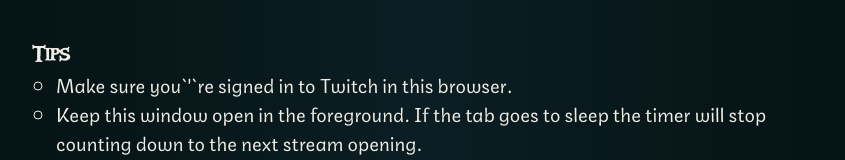
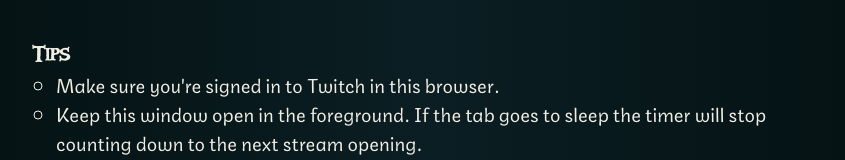
Before and after one commit to Nikomus/orb, a Next.js app: page / in a window 1280 px wide. Shown: the part 728-888 px from the top of the page, without its empty margins (215-1060 px from the left). Built offline with nearby package versions, Linux system fonts and the light colour scheme.

Commit message:
Remove extra backticks

```diff
--- a/pages/index.tsx
+++ b/pages/index.tsx
@@ -163,9 +163,7 @@ export default function Home() {
         <div>
           <h2>Tips</h2>
           <ul>
-            <li>
-              Make sure you`&apos;`re signed in to Twitch in this browser.
-            </li>
+            <li>Make sure you&apos;re signed in to Twitch in this browser.</li>
             <li>
               Keep this window open in the foreground. If the tab goes to sleep
               the timer will stop counting down to the next stream opening.
```
